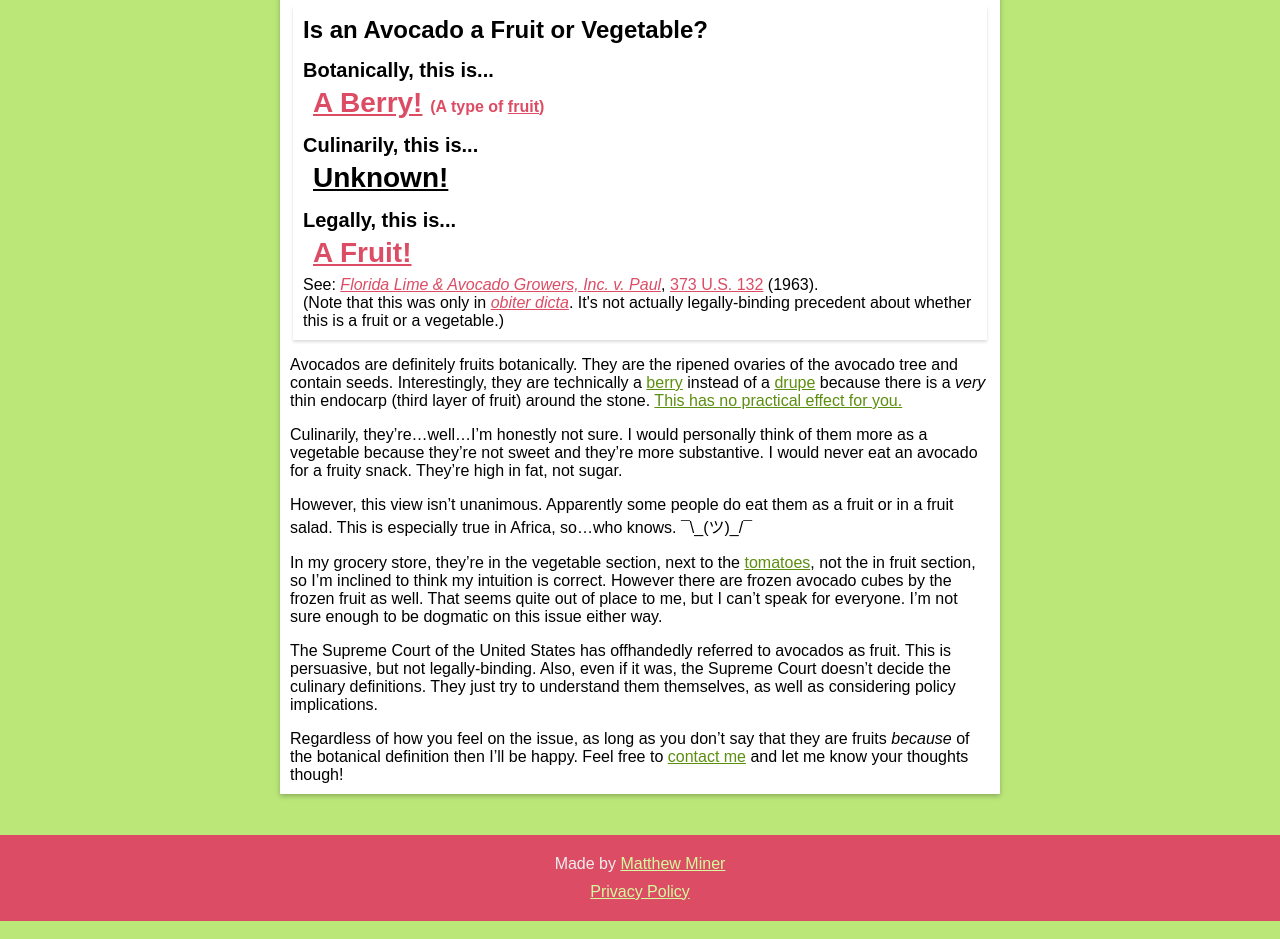
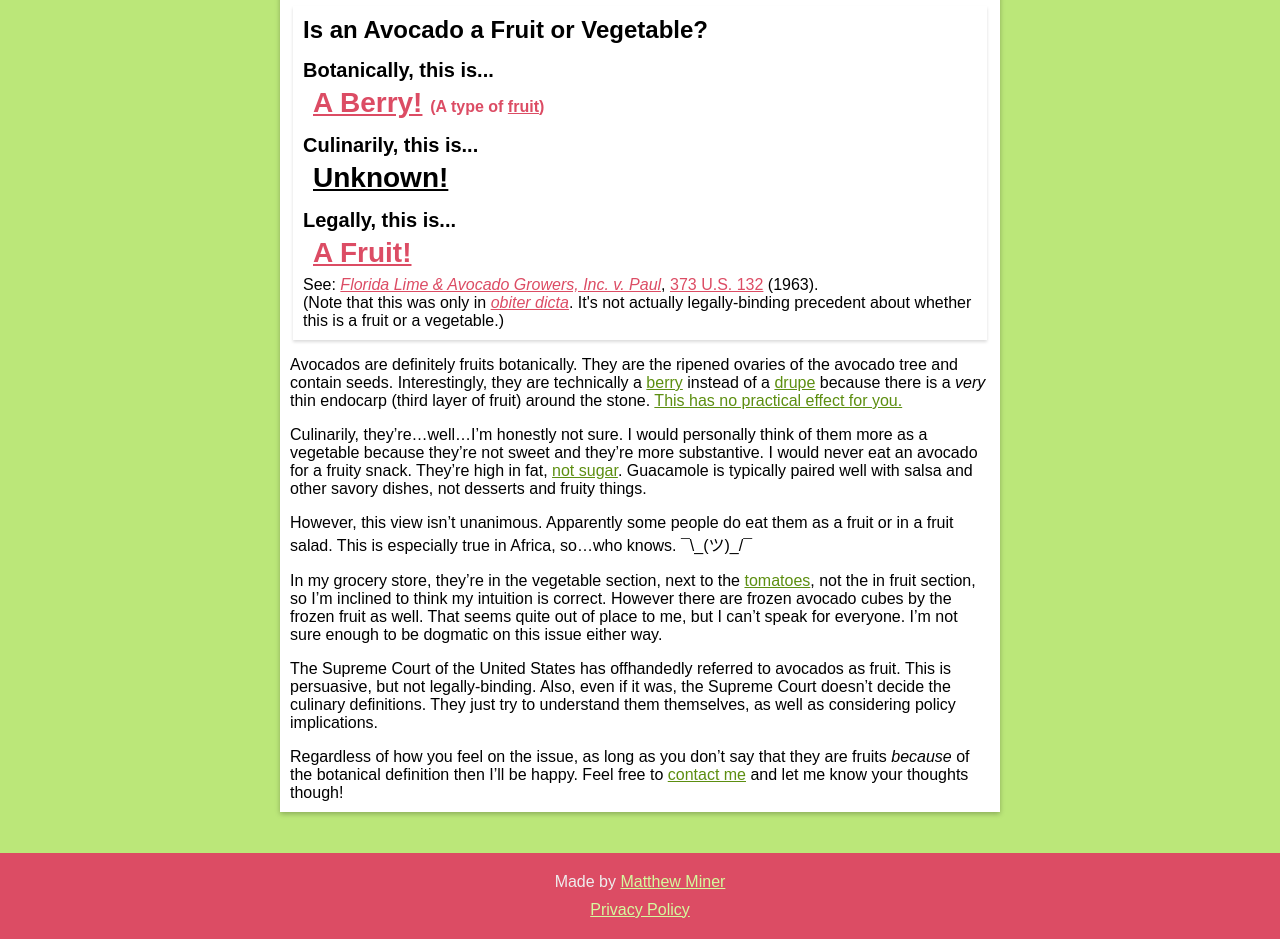
Before and after one commit to mminer237/fruitorvegetable, a Jekyll site: the page built from _items/avocado.md, in a window 1280 px wide, cut to the strip 296-1235 px from the top of the page. Built offline with Jekyll 4.4.1, drawn with Linux system fonts in a browser that asks for light colours.

Commit message:
Describe avocado flavor a bit more

```diff
--- a/_items/avocado.md
+++ b/_items/avocado.md
@@ -14,7 +14,7 @@ sugar: 0.7
 ---
 Avocados are definitely fruits botanically. They are the ripened ovaries of the avocado tree and contain seeds. Interestingly, they are technically a <a href="{% link _types/berry.html %}">berry</a> instead of a <a href="{% link _types/drupe.html %}">drupe</a> because there is a *very* thin endocarp (third layer of fruit) around the stone. [This has no practical effect for you.]({% link _pages/you-dont-have-to-care-about-botanical-definitions.html %})
 
-Culinarily, they're...well...I'm honestly not sure. I would personally think of them more as a vegetable because they're not sweet and they're more substantive. I would never eat an avocado for a fruity snack. They're high in fat, not sugar.
+Culinarily, they're...well...I'm honestly not sure. I would personally think of them more as a vegetable because they're not sweet and they're more substantive. I would never eat an avocado for a fruity snack. They're high in fat, [not sugar]({% link _pages/sugar-content-table.html %}). Guacamole is typically paired well with salsa and other savory dishes, not desserts and fruity things.
 
 However, this view isn't unanimous. Apparently some people do eat them as a fruit or in a fruit salad. This is especially true in Africa, so...who knows. ¯\\\_(ツ)_/¯
 
```
